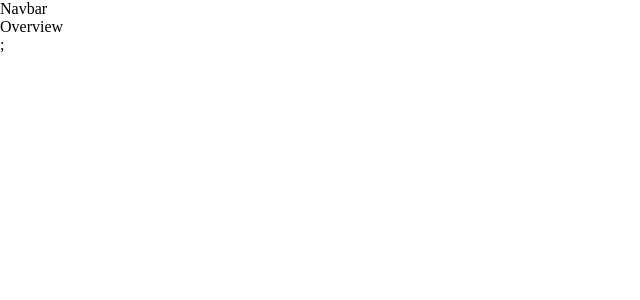
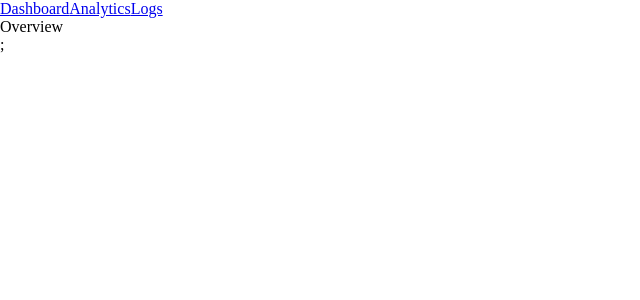
Before and after one commit to sastro2/logs-app, a React (Create React App) app: page / in a window 1280 px wide. Shown: the top 300 px of the page, without its empty margins (0-640 px from the left). Built offline with nearby package versions, Linux system fonts and the light colour scheme.

Commit message:
Added navigation

```diff
--- a/src/components/general/Navbar.tsx
+++ b/src/components/general/Navbar.tsx
@@ -1,3 +1,29 @@
+import { Link } from 'react-router-dom';
+
 export default function Navbar() {
-  return <div>Navbar</div>;
+  return (
+    <section>
+      <Link
+        to={{
+          pathname: '/',
+        }}
+      >
+        Dashboard
+      </Link>
+      <Link
+        to={{
+          pathname: '/analytics',
+        }}
+      >
+        Analytics
+      </Link>
+      <Link
+        to={{
+          pathname: '/logs',
+        }}
+      >
+        Logs
+      </Link>
+    </section>
+  );
 }
--- a/src/components/pages/Analytics.tsx
+++ b/src/components/pages/Analytics.tsx
@@ -1,3 +1,10 @@
+import Navbar from '../general/Navbar';
+
 export default function Analytics() {
-  return <div>Analytics</div>;
+  return (
+    <main>
+      <Navbar />
+      <section>Analytics</section>
+    </main>
+  );
 }
--- a/src/components/pages/Logs.tsx
+++ b/src/components/pages/Logs.tsx
@@ -1,6 +1,7 @@
 import { useState } from 'react';
 import { Error } from '../../topLevelUtil/types/Error';
 import type { Log } from '../../topLevelUtil/types/Log';
+import Navbar from '../general/Navbar';
 import { fetchLogs } from './pagesUtil/methods/logsMethods';
 
 export default function Logs() {
@@ -12,7 +13,8 @@ export default function Logs() {
   if (currentLogs.length > 0 || error) {
     return (
       <main>
-        <div>
+        <Navbar />
+        <section>
           {error
             ? error.errorMessage
             : currentLogs.map((log) => {
@@ -20,7 +22,7 @@ export default function Logs() {
                   <p>{`${log.id} | ${log.projectId} | ${log.type} | ${log.message}`}</p>
                 );
               })}
-        </div>
+        </section>
       </main>
     );
   }
```
